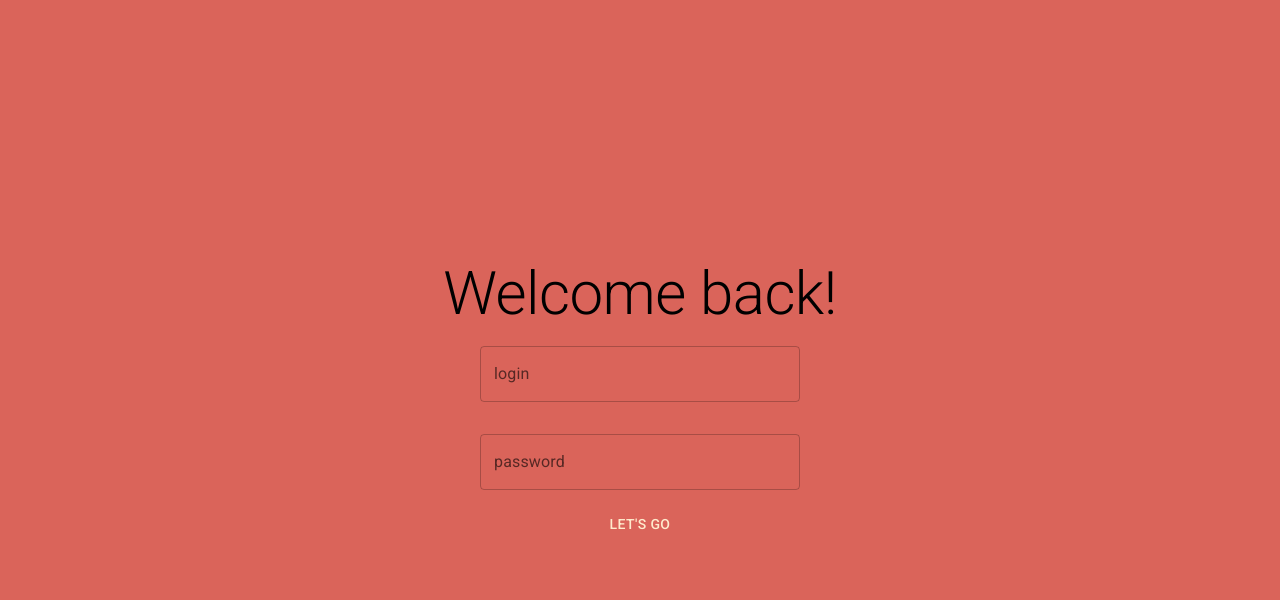
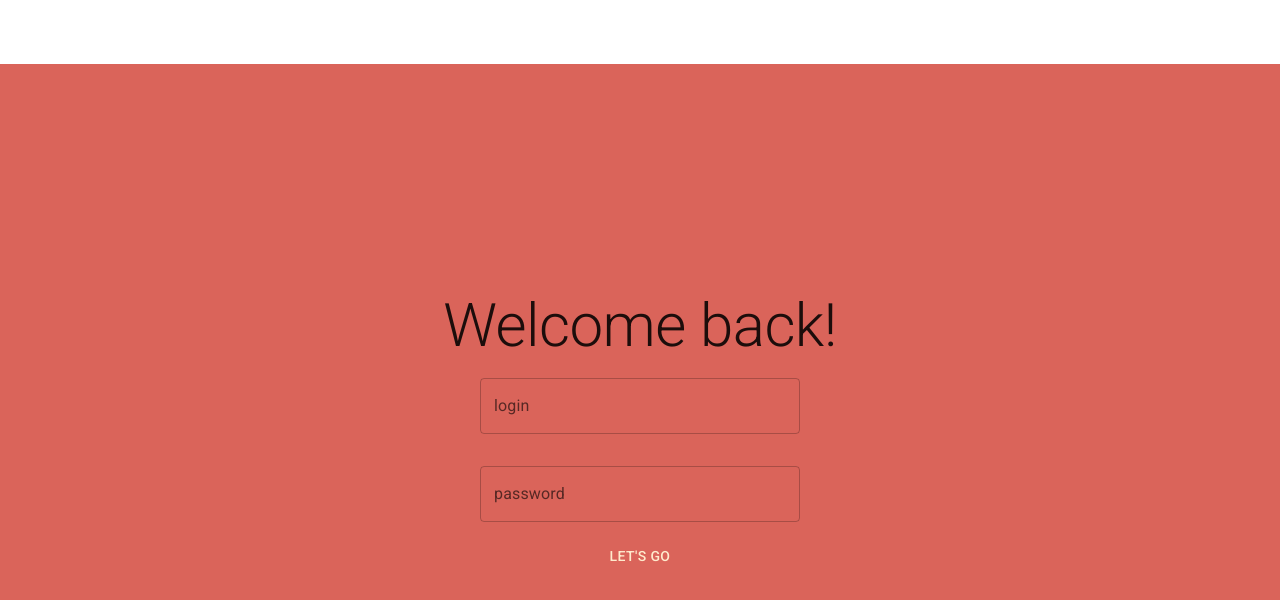
Before and after one commit to curriculum-vitae-team/cv-Ensign-Papkevich, a React app: page / in a window 1280 px wide. Shown: the top 600 px of the page. Built offline with nearby package versions, Linux system fonts and the light colour scheme.

Commit message:
update theme

```diff
--- a/public/static/css/reset.css
+++ b/public/static/css/reset.css
@@ -44,7 +44,7 @@ img {
 #d::before {
   content: "\f06e";
 }
-#d{
+#d {
   font-style: normal;
   font-variant-caps: normal;
   font-variant-ligatures: normal;
--- /dev/null
+++ b/src/components/app/app.theme.ts
@@ -0,0 +1,49 @@
+import { createTheme } from "@mui/material"
+
+/**
+ main int orange 211A1D
+ black 031927
+ light blue 9DD1F1
+ blue 508AA8
+ beau blue C8E0F4
+ */
+
+export const theme = createTheme({
+  palette: {
+    primary: {
+      main: "#BA1200",
+    },
+    secondary: {
+      main: "#508AA8",
+    },
+  },
+  components: {
+    MuiCssBaseline: {
+      styleOverrides: {
+        body: {
+          margin: 0,
+          backgroundColor: "#FFFFFF",
+        },
+        "#root": {
+          display: "flex",
+          flexDirection: "column",
+          height: "100vh",
+          paddingTop: 64,
+        },
+        form: {
+          "& > .MuiTextField-root": {
+            marginBottom: 20,
+          },
+        },
+      },
+    },
+
+    MuiButton: {
+      styleOverrides: {
+        root: {
+          borderRadius: 0,
+        },
+      },
+    },
+  },
+})
--- a/src/components/app/app.tsx
+++ b/src/components/app/app.tsx
@@ -1,11 +1,16 @@
 import { ApolloProvider } from "@apollo/client"
 import { client } from "../../graphql/client"
 import { Router } from "../router/router"
+import { theme } from "./app.theme"
+import { ThemeProvider, CssBaseline } from "@mui/material"
 
 export const App = () => {
   return (
     <ApolloProvider client={client}>
-      <Router />
+      <ThemeProvider theme={theme}>
+        <CssBaseline />
+        <Router />
+      </ThemeProvider>
     </ApolloProvider>
   )
 }
```
